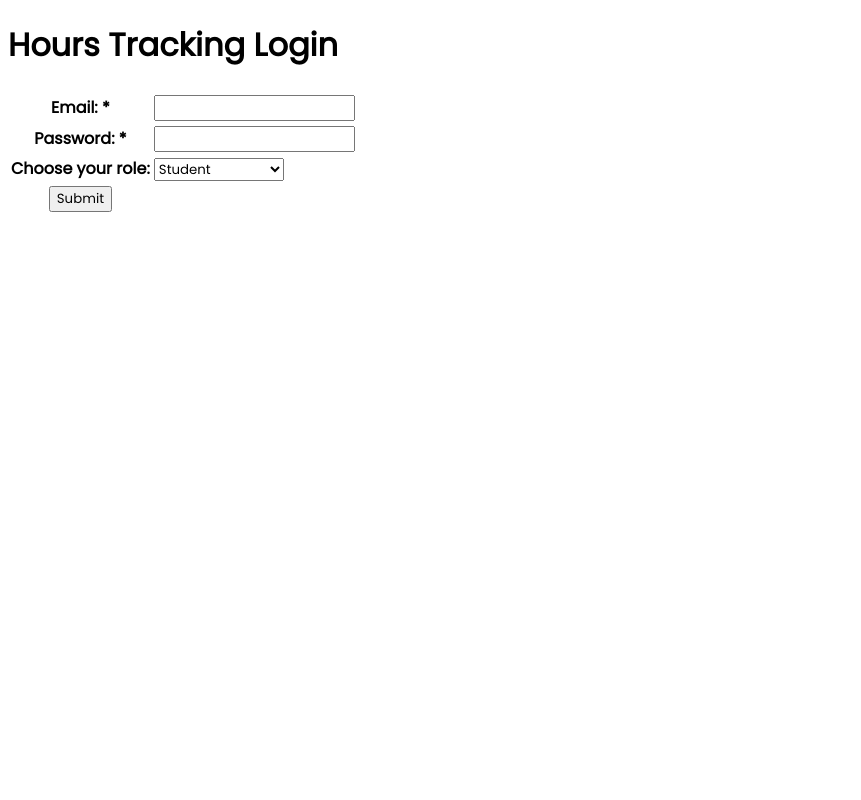
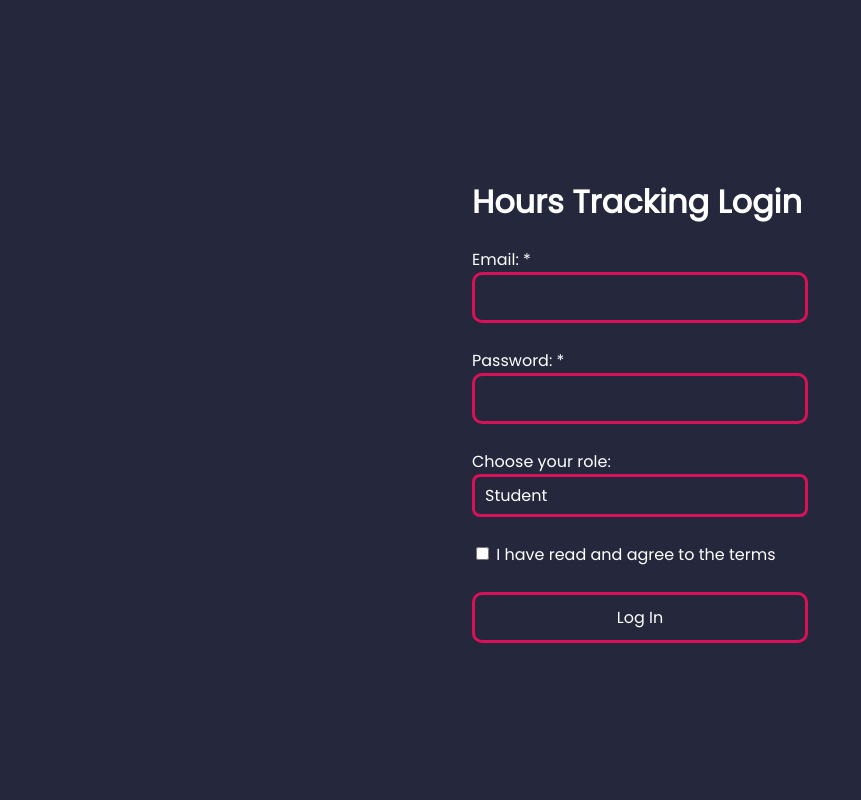
Before and after one commit to SilentSmeary/hours-tracking, a PHP site: page /index.html in a window 1280 px wide. Shown: the whole page, without its empty margins (0-861 px from the left). Run offline with PHP 8.4, Linux system fonts and the light colour scheme.

Commit message:
added: home page styling

```diff
--- a/assets/style/style.css
+++ b/assets/style/style.css
@@ -6,3 +6,76 @@
 *{
     font-family: Poppins-Regular;
 }
+
+.home{
+    background: #25283D;
+    margin: 0;
+    height: 100vh;
+    display: flex;
+    justify-content: center; /* Centers horizontally */
+    align-items: center;    /* Centers vertically */
+    color: white;
+}
+
+.firstname{
+    padding: 10px;
+    background: transparent;
+    border: solid #D81159;
+    border-radius: 10px;
+    width: 310px;
+    color: white;
+    font-size: 16px;
+}
+
+
+select {
+    appearance: none;
+    -webkit-appearance: none;
+    -moz-appearance: none;
+
+    background-color: transparent;
+    border: solid #D81159;
+    border-radius: 8px;
+    padding: 10px;
+    font-size: 16px;
+    color: white;
+    width: 100%;
+    cursor: pointer;
+    outline: none;
+}
+
+select::after {
+    content: '▼';
+    position: absolute;
+    right: 10px;
+    top: 50%;
+    transform: translateY(-50%);
+    pointer-events: none;
+}
+
+select:focus {
+    border-color: #D81159;
+}
+
+select option {
+    background-color: white;
+    color: #333;
+    font-size: 16px;
+    padding: 10px;
+}
+
+.submit{
+    cursor: pointer;
+    font-family: Poppins-Regular;
+    padding: 10px;
+    font-size: 16px;
+    width: 100%;
+    border-radius: 10px;
+    background: transparent;
+    border: #D81159 solid;
+    color: white;
+}
+
+.confirm_tc{
+    cursor: pointer;
+}
--- a/index.html
+++ b/index.html
@@ -3,36 +3,34 @@
 <head>
     <meta charset="UTF-8">
     <meta name="viewport" content="width=device-width, initial-scale=1.0">
-    <link rel="stylesheet" href="/assets/style/style.css">
+    <link rel="stylesheet" href="assets/style/style.css">
     <title>Hours Tracking</title>
 </head>
-<body class="login">
-    <h1>Hours Tracking Login</h1>
+<body class="home">
+<div class="container">
+    <h1 class="title">Hours Tracking Login</h1>
     <form action="index.php" method="post">
-        <table class="homepage_table">
-            <tr>
-                <th><label for="email">Email: *</label></th>
-                <td><input class="firstname " type="text" id="email" name="email" required></td>
-            </tr>
-            <tr>
-                <th><label for="password">Password: *</label></th>
-                <td><input class="firstname " type="password" id="password" name="password" required></td>
-            </tr>
-            <tr>
-                <th><label for="role">Choose your role:</label></th>
-                <td><select id="role" name="role">
+        <label for="email">Email: *</label><br>
+        <input class="firstname" type="text" id="email" name="email" required>
+        <br><br>
+        <label for="password">Password: *</label><br>
+        <input class="firstname" type="password" id="password" name="password" required>
+        <br><br>
+        <label for="role">Choose your role:</label><br>
+        <select id="role" name="role">
             <option value="student">Student</option>
             <option value="teacher">Teacher</option>
             <option value="school_admin">School Admin</option>
             <option value="trust_admin">Trust Admin</option>
             <option value="business_mentor">Business Mentor</option>
             <option value="business_admin">Business Admin</option>
-                </select></td>
-            </tr>
-            <tr>
-                <th><input type="submit" value="Submit"></th>
-            </tr>
-        </table>
+        </select>
+        <br><br>
+        <input class="confirm_tc" name="confirm_tc" type="checkbox" required>
+        <label for="confirm_tc" >I have read and agree to the terms</label>
+        <br><br>
+        <input class="submit" type="submit" value="Log In">
     </form>
+</div>
 </body>
 </html>
--- a/student/student_home.php
+++ b/student/student_home.php
@@ -41,7 +41,7 @@ echo "<br><br>";
 // Display each log in a card
 if ($result && is_array($result)) {
     foreach ($result as $row) {
-        echo "<div class='card' style='border: 1px solid #ccc; padding: 10px; margin: 10px; width: 900px;'>";
+        echo "<div class='card' style='border: 1px solid #ccc; padding-left: 10px; margin: 10px; width: 900px;'>";
             echo "<h3>Date: " . htmlspecialchars($row['date']) . "</h3>";
             echo "<p><strong>Log:</strong> " . htmlspecialchars($row['log']) . "</p>";
             echo "<p><strong>Hours Completed:</strong> " . htmlspecialchars($row['hours_completed']) . "</p>";
```
Lines whose indentation alone changed are shown as unchanged.
